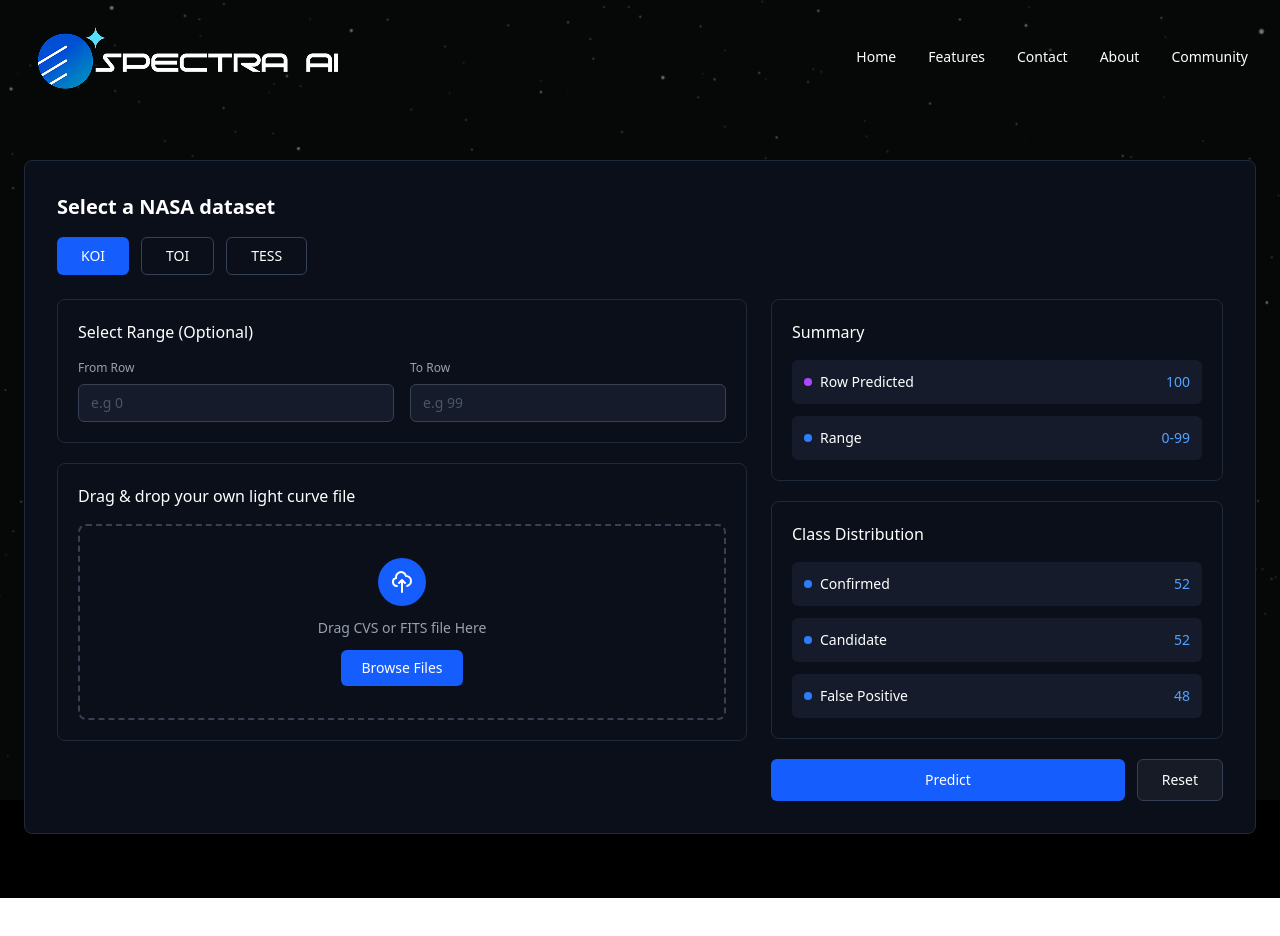
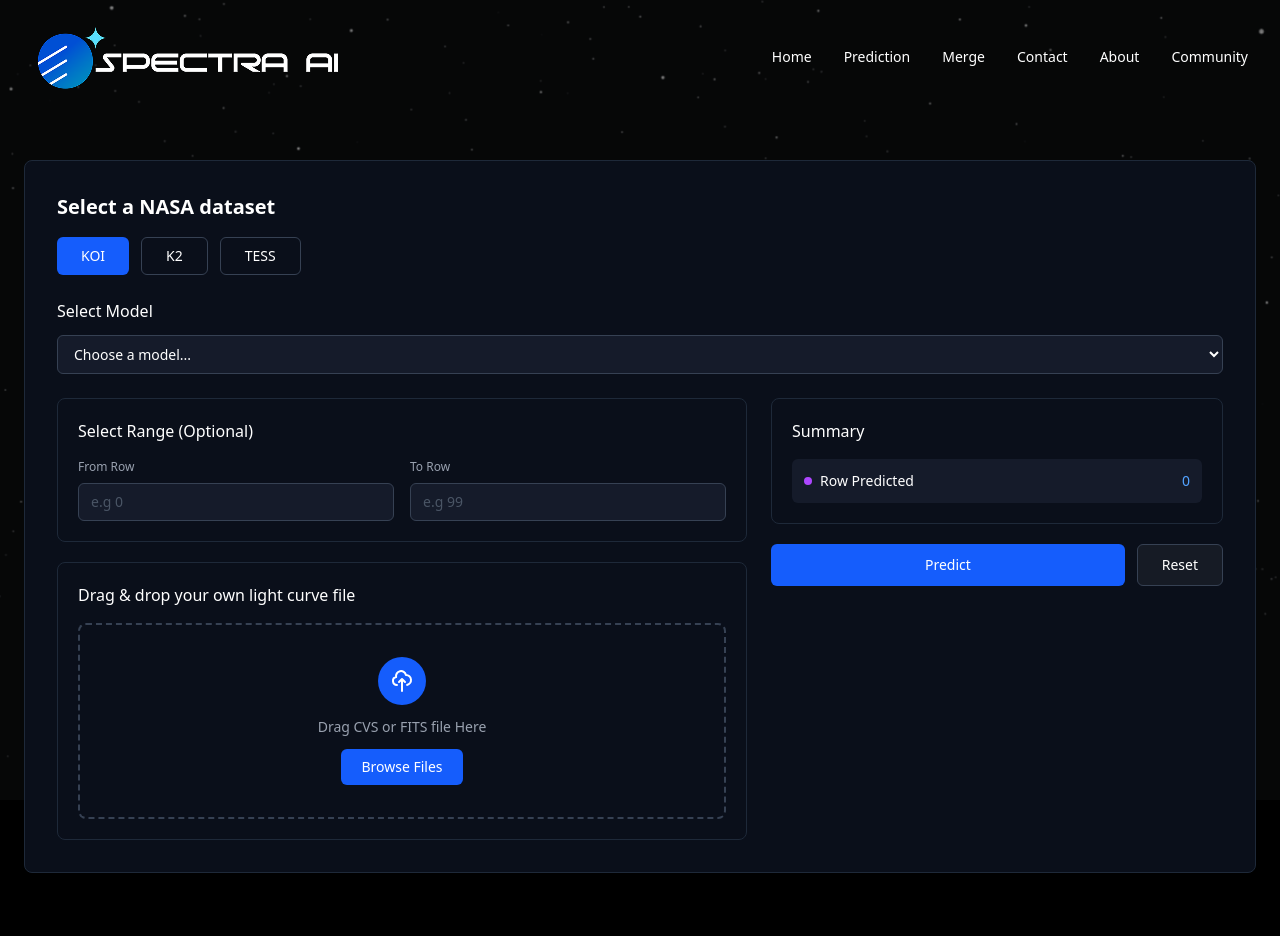
Before and after one commit to sabbir1054/nasa_ui, a React (Vite) app: page /upload in a window 1280 px wide. Before the commit the page ends 898 px from the top, so only its background shows below. Built offline with nearby package versions, Linux system fonts and the light colour scheme.

Commit message:
feat: implement predict api

```diff
--- a/src/Component/Navbar.jsx
+++ b/src/Component/Navbar.jsx
@@ -1,3 +1,5 @@
+import { Link } from 'react-router-dom';
+
 const Navbar = () => {
   return (
     <nav className="absolute top-0 left-0 right-0 z-50 px-8 py-6">
@@ -9,18 +11,21 @@ const Navbar = () => {
 
         {/* Navigation Menu */}
         <div className="flex items-center gap-8 text-white text-sm">
-          <a href="#home" className="hover:text-blue-400 transition">
+          <Link to="/" className="hover:text-blue-400 transition">
             Home
-          </a>
-          <a href="#features" className="hover:text-blue-400 transition">
-            Features
-          </a>
+          </Link>
+          <Link to="/upload" className="hover:text-blue-400 transition">
+            Prediction
+          </Link>
+          <Link to="/merge" className="hover:text-blue-400 transition">
+            Merge
+          </Link>
           <a href="#contact" className="hover:text-blue-400 transition">
             Contact
           </a>
-          <a href="#about" className="hover:text-blue-400 transition">
+          <Link to="/about" className="hover:text-blue-400 transition">
             About
-          </a>
+          </Link>
           <a href="#community" className="hover:text-blue-400 transition">
             Community
           </a>
--- a/src/Component/Upload/DataSummary.jsx
+++ b/src/Component/Upload/DataSummary.jsx
@@ -1,4 +1,10 @@
-const DataSummary = () => {
+const DataSummary = ({ onPredict, onReset, loading, results }) => {
+  // Calculate stats from results
+  const totalPredicted = results?.length || 0;
+  const confirmed = results?.filter(r => r.Predicted_Class === 'CONFIRMED').length || 0;
+  const candidate = results?.filter(r => r.Predicted_Class === 'CANDIDATE').length || 0;
+  const falsePositive = results?.filter(r => r.Predicted_Class === 'FALSE POSITIVE').length || 0;
+
   return (
     <div className="space-y-5">
       {/* Summary Section */}
@@ -12,21 +18,13 @@ const DataSummary = () => {
               <div className="w-2 h-2 bg-purple-500 rounded-sm"></div>
               <span className="text-white text-sm">Row Predicted</span>
             </div>
-            <span className="text-blue-400 text-sm font-medium">100</span>
-          </div>
-
-          {/* Range */}
-          <div className="flex items-center justify-between p-3 bg-[#151b2a] rounded-md hover:bg-[#1a2132] transition-colors">
-            <div className="flex items-center gap-2">
-              <div className="w-2 h-2 bg-blue-500 rounded-sm"></div>
-              <span className="text-white text-sm">Range</span>
-            </div>
-            <span className="text-blue-400 text-sm font-medium">0-99</span>
+            <span className="text-blue-400 text-sm font-medium">{totalPredicted}</span>
           </div>
         </div>
       </div>
 
       {/* Class Distribution Section */}
+      {results && results.length > 0 && (
         <div className="bg-[#0a0f1a] border border-gray-800 rounded-lg p-5 animate-slide-in-up" style={{ animationDelay: '0.3s' }}>
           <h3 className="text-white text-base font-medium mb-4">Class Distribution</h3>
 
@@ -37,7 +35,7 @@ const DataSummary = () => {
                 <div className="w-2 h-2 bg-blue-500 rounded-sm"></div>
                 <span className="text-white text-sm">Confirmed</span>
               </div>
-            <span className="text-blue-400 text-sm font-medium">52</span>
+              <span className="text-blue-400 text-sm font-medium">{confirmed}</span>
             </div>
 
             {/* Candidate */}
@@ -46,7 +44,7 @@ const DataSummary = () => {
                 <div className="w-2 h-2 bg-blue-500 rounded-sm"></div>
                 <span className="text-white text-sm">Candidate</span>
               </div>
-            <span className="text-blue-400 text-sm font-medium">52</span>
+              <span className="text-blue-400 text-sm font-medium">{candidate}</span>
             </div>
 
             {/* False Positive */}
@@ -55,17 +53,26 @@ const DataSummary = () => {
                 <div className="w-2 h-2 bg-blue-500 rounded-sm"></div>
                 <span className="text-white text-sm">False Positive</span>
               </div>
-            <span className="text-blue-400 text-sm font-medium">48</span>
+              <span className="text-blue-400 text-sm font-medium">{falsePositive}</span>
             </div>
           </div>
         </div>
+      )}
 
       {/* Action Buttons */}
       <div className="flex gap-3 animate-slide-in-up" style={{ animationDelay: '0.4s' }}>
-        <button className="flex-1 bg-blue-600 hover:bg-blue-700 text-white py-2.5 rounded-md text-sm font-medium transition-all duration-300">
-          Predict
+        <button
+          onClick={onPredict}
+          disabled={loading}
+          className="flex-1 bg-blue-600 hover:bg-blue-700 disabled:bg-blue-600/50 disabled:cursor-not-allowed text-white py-2.5 rounded-md text-sm font-medium transition-all duration-300"
+        >
+          {loading ? 'Predicting...' : 'Predict'}
         </button>
-        <button className="px-6 bg-white/5 border border-gray-700 text-white py-2.5 rounded-md text-sm font-medium hover:bg-white/10 transition-all duration-300">
+        <button
+          onClick={onReset}
+          disabled={loading}
+          className="px-6 bg-white/5 border border-gray-700 text-white py-2.5 rounded-md text-sm font-medium hover:bg-white/10 disabled:opacity-50 disabled:cursor-not-allowed transition-all duration-300"
+        >
           Reset
         </button>
       </div>
--- a/src/Component/Upload/FileUploadCard.jsx
+++ b/src/Component/Upload/FileUploadCard.jsx
@@ -1,6 +1,6 @@
 import { useState } from 'react';
 
-const FileUploadCard = () => {
+const FileUploadCard = ({ fromRow, setFromRow, toRow, setToRow, file, setFile }) => {
   const [isDragging, setIsDragging] = useState(false);
 
   const handleDragOver = (e) => {
@@ -15,7 +15,17 @@ const FileUploadCard = () => {
   const handleDrop = (e) => {
     e.preventDefault();
     setIsDragging(false);
-    // Handle file drop logic here
+    const droppedFile = e.dataTransfer.files[0];
+    if (droppedFile) {
+      setFile(droppedFile);
+    }
+  };
+
+  const handleFileSelect = (e) => {
+    const selectedFile = e.target.files[0];
+    if (selectedFile) {
+      setFile(selectedFile);
+    }
   };
 
   return (
@@ -29,16 +39,20 @@ const FileUploadCard = () => {
           <div>
             <label className="text-gray-400 text-xs mb-2 block">From Row</label>
             <input
-              type="text"
+              type="number"
               placeholder="e.g 0"
+              value={fromRow}
+              onChange={(e) => setFromRow(e.target.value)}
               className="w-full bg-[#151b2a] border border-gray-700 rounded-md px-3 py-2 text-white text-sm placeholder-gray-600 focus:outline-none focus:border-blue-500 transition-colors"
             />
           </div>
           <div>
             <label className="text-gray-400 text-xs mb-2 block">To Row</label>
             <input
-              type="text"
+              type="number"
               placeholder="e.g 99"
+              value={toRow}
+              onChange={(e) => setToRow(e.target.value)}
               className="w-full bg-[#151b2a] border border-gray-700 rounded-md px-3 py-2 text-white text-sm placeholder-gray-600 focus:outline-none focus:border-blue-500 transition-colors"
             />
           </div>
@@ -79,11 +93,19 @@ const FileUploadCard = () => {
               </div>
             </div>
 
-            <p className="text-gray-400 text-sm mb-3">Drag CVS or FITS file Here</p>
+            <p className="text-gray-400 text-sm mb-3">
+              {file ? file.name : 'Drag CVS or FITS file Here'}
+            </p>
 
-            <button className="bg-blue-600 hover:bg-blue-700 text-white px-5 py-2 rounded-md text-sm font-medium transition-all duration-300">
+            <label className="bg-blue-600 hover:bg-blue-700 text-white px-5 py-2 rounded-md text-sm font-medium transition-all duration-300 cursor-pointer inline-block">
               Browse Files
-            </button>
+              <input
+                type="file"
+                accept=".csv,.fits"
+                onChange={handleFileSelect}
+                className="hidden"
+              />
+            </label>
           </div>
         </div>
       </div>
--- /dev/null
+++ b/src/Component/Upload/PredictionResults.jsx
@@ -0,0 +1,85 @@
+const PredictionResults = ({ results, downloadUrl }) => {
+  if (!results || results.length === 0) {
+    return null;
+  }
+
+  // Get all available columns from first result
+  const sampleResult = results[0];
+  const columns = Object.keys(sampleResult);
+
+  // Format column header
+  const formatHeader = (key) => {
+    return key.replace(/_/g, ' ').replace(/\b\w/g, l => l.toUpperCase());
+  };
+
+  // Format cell value
+  const formatValue = (key, value) => {
+    if (value === null || value === undefined) return '-';
+    if (key.toLowerCase().includes('prob_') || key === 'Confidence') {
+      return (value * 100).toFixed(2) + '%';
+    }
+    return value.toString();
+  };
+
+  return (
+    <div className="mt-6 animate-slide-in-up">
+      <div className="bg-[#0a0f1a] border border-gray-800 rounded-lg p-5">
+        <div className="flex items-center justify-between mb-4">
+          <h3 className="text-white text-base font-medium">
+            Predicted
+          </h3>
+          <div className="flex gap-3">
+            {downloadUrl && (
+              <a
+                href={downloadUrl}
+                download
+                className="bg-blue-600 hover:bg-blue-700 text-white px-4 py-1.5 rounded-md text-xs font-medium transition-all duration-300"
+              >
+                Export
+              </a>
+            )}
+          </div>
+        </div>
+
+        {/* Table */}
+        <div className="overflow-x-auto">
+          <table className="w-full text-sm">
+            <thead>
+              <tr className="border-b border-gray-800">
+                {columns.map((col) => (
+                  <th key={col} className="text-left text-gray-400 text-xs font-medium pb-3 px-2">
+                    {formatHeader(col)}
+                  </th>
+                ))}
+              </tr>
+            </thead>
+            <tbody>
+              {results.map((item, index) => (
+                <tr
+                  key={index}
+                  className="border-b border-gray-800 hover:bg-[#151b2a] transition-colors"
+                >
+                  {columns.map((col) => (
+                    <td
+                      key={col}
+                      className={`py-3 px-2 ${
+                        col === 'Row_Number' ? 'text-white' :
+                        col === 'Match' ?
+                          (item[col] === 'Yes' ? 'text-green-400' : 'text-red-400') :
+                          'text-gray-400'
+                      }`}
+                    >
+                      {formatValue(col, item[col])}
+                    </td>
+                  ))}
+                </tr>
+              ))}
+            </tbody>
+          </table>
+        </div>
+      </div>
+    </div>
+  );
+};
+
+export default PredictionResults;
--- a/src/Component/Upload/UploadHeader.jsx
+++ b/src/Component/Upload/UploadHeader.jsx
@@ -1,19 +1,65 @@
-const UploadHeader = () => {
+const UploadHeader = ({ satellite, setSatellite, model, setModel }) => {
+  const models = [
+    { value: "xgb", label: "XGB BOOST" },
+    { value: "gb", label: "Gradient Boosting" },
+    { value: "rf", label: "Random Forest" },
+    { value: "dt", label: "Decision Tree" },
+    { value: "svm", label: "SVM" },
+    { value: "lr", label: "Logistic Regression" },
+  ];
+
   return (
     <div className="mb-6 animate-fade-in">
       <h2 className="text-xl font-semibold text-white mb-4">
         Select a NASA dataset
       </h2>
-      <div className="flex gap-3">
-        <button className="px-6 py-2 bg-blue-600 text-white text-sm rounded-md font-medium hover:bg-blue-700 transition-all duration-300">
+      <div className="flex gap-3 mb-6">
+        <button
+          onClick={() => setSatellite("KOI")}
+          className={`px-6 py-2 text-sm rounded-md font-medium transition-all duration-300 ${
+            satellite === "KOI"
+              ? "bg-blue-600 text-white hover:bg-blue-700"
+              : "bg-transparent border border-gray-700 text-white hover:bg-white/5"
+          }`}
+        >
           KOI
         </button>
-        <button className="px-6 py-2 bg-transparent border border-gray-700 text-white text-sm rounded-md font-medium hover:bg-white/5 transition-all duration-300">
-          TOI
+        <button
+          onClick={() => setSatellite("K2")}
+          className={`px-6 py-2 text-sm rounded-md font-medium transition-all duration-300 ${
+            satellite === "K2"
+              ? "bg-blue-600 text-white hover:bg-blue-700"
+              : "bg-transparent border border-gray-700 text-white hover:bg-white/5"
+          }`}
+        >
+          K2
         </button>
-        <button className="px-6 py-2 bg-transparent border border-gray-700 text-white text-sm rounded-md font-medium hover:bg-white/5 transition-all duration-300">
+        <button
+          onClick={() => setSatellite("TESS")}
+          className={`px-6 py-2 text-sm rounded-md font-medium transition-all duration-300 ${
+            satellite === "TESS"
+              ? "bg-blue-600 text-white hover:bg-blue-700"
+              : "bg-transparent border border-gray-700 text-white hover:bg-white/5"
+          }`}
+        >
           TESS
         </button>
+      </div>
+
+      <div className="mb-4">
+        <h3 className="text-white text-base font-medium mb-3">Select Model</h3>
+        <select
+          value={model}
+          onChange={(e) => setModel(e.target.value)}
+          className="w-full bg-[#151b2a] border border-gray-700 rounded-md px-3 py-2 text-white text-sm focus:outline-none focus:border-blue-500 transition-colors"
+        >
+          <option value="">Choose a model...</option>
+          {models.map((m) => (
+            <option key={m.value} value={m.value}>
+              {m.label}
+            </option>
+          ))}
+        </select>
       </div>
     </div>
   );
--- a/src/pages/Upload.jsx
+++ b/src/pages/Upload.jsx
@@ -1,9 +1,74 @@
+import { useState } from "react";
 import Navbar from "../Component/Navbar";
 import DataSummary from "../Component/Upload/DataSummary";
 import FileUploadCard from "../Component/Upload/FileUploadCard";
 import UploadHeader from "../Component/Upload/UploadHeader";
+import PredictionResults from "../Component/Upload/PredictionResults";
 
 const Upload = () => {
+  const [satellite, setSatellite] = useState('KOI');
+  const [model, setModel] = useState('');
+  const [fromRow, setFromRow] = useState('');
+  const [toRow, setToRow] = useState('');
+  const [file, setFile] = useState(null);
+  const [results, setResults] = useState(null);
+  const [downloadUrl, setDownloadUrl] = useState('');
+  const [loading, setLoading] = useState(false);
+  const [error, setError] = useState('');
+
+  const handlePredict = async () => {
+    if (!file) {
+      setError('Please upload a file');
+      return;
+    }
+    if (!model) {
+      setError('Please select a model');
+      return;
+    }
+
+    setError('');
+    setLoading(true);
+
+    const formData = new FormData();
+    formData.append('file', file);
+    formData.append('satellite', satellite);
+    formData.append('model', model);
+    if (fromRow) formData.append('from_row', fromRow);
+    if (toRow) formData.append('to_row', toRow);
+
+    try {
+      const response = await fetch('http://203.190.12.138:8002/api/predict', {
+        method: 'POST',
+        body: formData,
+      });
+
+      const data = await response.json();
+
+      if (data.ok) {
+        setResults(data.results);
+        setDownloadUrl(data.csv_file);
+      } else {
+        setError('Prediction failed. Please try again.');
+      }
+    } catch (err) {
+      setError('Failed to connect to the server. Please try again.');
+      console.error(err);
+    } finally {
+      setLoading(false);
+    }
+  };
+
+  const handleReset = () => {
+    setSatellite('KOI');
+    setModel('');
+    setFromRow('');
+    setToRow('');
+    setFile(null);
+    setResults(null);
+    setDownloadUrl('');
+    setError('');
+  };
+
   return (
     <div className="relative min-h-screen w-full bg-black">
       {/* Background Image */}
@@ -29,20 +94,46 @@ const Upload = () => {
         <div className="max-w-7xl mx-auto px-6 pt-40 pb-16">
           {/* Main Card Container */}
           <div className="bg-[#0a0f1a] border border-gray-800 rounded-lg p-6 md:p-8">
-            <UploadHeader />
+            <UploadHeader
+              satellite={satellite}
+              setSatellite={setSatellite}
+              model={model}
+              setModel={setModel}
+            />
+
+            {error && (
+              <div className="mb-4 bg-red-500/10 border border-red-500 text-red-400 px-4 py-3 rounded-md text-sm">
+                {error}
+              </div>
+            )}
 
             {/* Two Column Layout */}
             <div className="grid grid-cols-1 lg:grid-cols-5 gap-6">
               {/* Left Column - File Upload (3 columns) */}
               <div className="lg:col-span-3">
-                <FileUploadCard />
+                <FileUploadCard
+                  fromRow={fromRow}
+                  setFromRow={setFromRow}
+                  toRow={toRow}
+                  setToRow={setToRow}
+                  file={file}
+                  setFile={setFile}
+                />
               </div>
 
               {/* Right Column - Data Summary (2 columns) */}
               <div className="lg:col-span-2">
-                <DataSummary />
+                <DataSummary
+                  onPredict={handlePredict}
+                  onReset={handleReset}
+                  loading={loading}
+                  results={results}
+                />
               </div>
             </div>
+
+            {/* Prediction Results Table */}
+            <PredictionResults results={results} downloadUrl={downloadUrl} />
           </div>
         </div>
       </div>
```
Also changed, not shown: 2 other files (tests, documents, lock files or other folders). Lines whose indentation alone changed are shown as unchanged.
